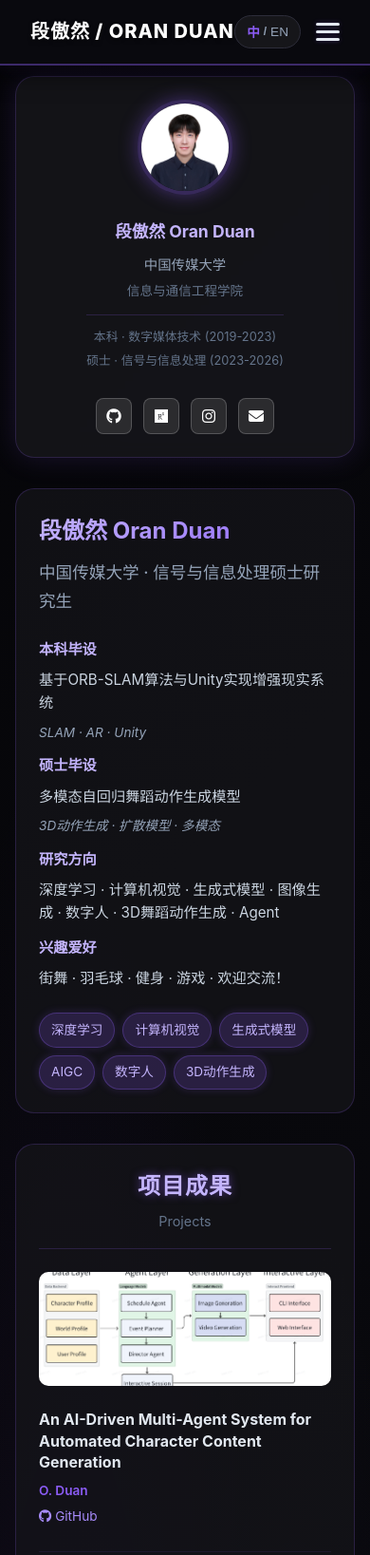
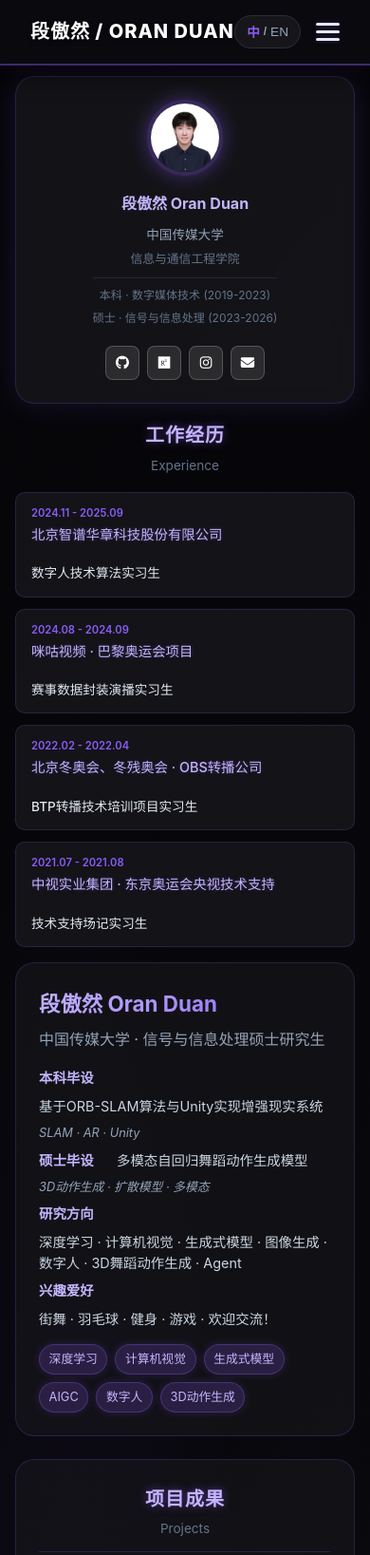
Before and after one commit to OranDuanStudy/oranduanstudy.github.io, a website: page index.html in a window 390 px wide. Shown: the top 1637 px of the page at 95% size. Drawn offline with Linux system fonts and the light colour scheme; some packages are replaced by stand-ins of ours; a script that the page names is missing; some icons are missing.

Commit message:
refactor: new layout with experience sidebar fixed
- Three-column layout: profile | main content | experience
- Fixed experience sidebar: period/company/position in single row
- Removed text particle effect
- Removed chat widget
- Simplified navbar items: 关于|项目|荣誉|照片|联系
- Profile card: avatar + education only, no stats
- Main content: intro, projects, awards, gallery, contact, visits
- Experience sidebar: company, position, time only

```diff
--- a/assets/css/hero.css
+++ b/assets/css/hero.css
@@ -1,5 +1,5 @@
 /* ========================================
-   三栏布局主样式 - Main Content Three-Column Layout
+   主样式 - Main Styles
    ======================================== */
 
 /* 主体内容区域 */
@@ -7,7 +7,7 @@
     min-height: 100vh;
     background: linear-gradient(135deg, #050508 0%, #0a0a0f 50%, #1a1a2e 100%);
     color: white;
-    padding: 6rem 2rem 4rem;
+    padding: 6rem 1.5rem 4rem;
     position: relative;
 }
 
@@ -23,14 +23,16 @@
     pointer-events: none;
 }
 
-.main-container {
-    max-width: 1400px;
+/* 内容包装器 - 三栏布局 */
+.content-wrapper {
+    max-width: 1600px;
     margin: 0 auto;
     display: grid;
-    grid-template-columns: 280px 1fr 280px;
-    gap: 2rem;
+    grid-template-columns: 260px 1fr 320px;
+    gap: 1.5rem;
     position: relative;
     z-index: 1;
+    align-items: start;
 }
 
 /* ========================================
@@ -39,7 +41,6 @@
 .profile-sidebar {
     position: sticky;
     top: 6rem;
-    height: fit-content;
 }
 
 .profile-card {
@@ -52,8 +53,8 @@
 }
 
 .profile-avatar {
-    width: 140px;
-    height: 140px;
+    width: 120px;
+    height: 120px;
     border-radius: 50%;
     overflow: hidden;
     margin: 0 auto 1rem;
@@ -72,47 +73,47 @@
 }
 
 .profile-info h3 {
-    font-size: 1.1rem;
+    font-size: 1rem;
     margin-bottom: 0.5rem;
     color: #c4b5fd;
 }
 
 .profile-university {
     color: #94a3b8;
-    font-size: 0.9rem;
-    margin-bottom: 0.25rem;
+    font-size: 0.85rem;
+    margin-bottom: 0.2rem;
 }
 
 .profile-school {
     color: #64748b;
-    font-size: 0.85rem;
-    margin-bottom: 0.75rem;
+    font-size: 0.8rem;
+    margin-bottom: 0.5rem;
 }
 
 .profile-edu {
-    font-size: 0.8rem;
+    font-size: 0.75rem;
     color: #64748b;
     border-top: 1px solid rgba(139, 92, 246, 0.2);
-    padding-top: 0.75rem;
+    padding-top: 0.5rem;
     margin-top: 0.5rem;
 }
 
 .profile-edu p {
-    margin-bottom: 0.25rem;
+    margin-bottom: 0.2rem;
 }
 
 .profile-social {
     display: flex;
     justify-content: center;
-    gap: 0.75rem;
+    gap: 0.5rem;
     margin-top: 1rem;
     padding-top: 1rem;
     border-top: 1px solid rgba(139, 92, 246, 0.2);
 }
 
 .profile-social a {
-    width: 38px;
-    height: 38px;
+    width: 36px;
+    height: 36px;
     display: flex;
     align-items: center;
     justify-content: center;
@@ -132,14 +133,17 @@
 }
 
 .profile-social i {
-    font-size: 1rem;
+    font-size: 0.9rem;
 }
 
 /* ========================================
-   中间内容区域
+   中间主内容区域
    ======================================== */
-.content-center {
+.content-main {
     min-width: 0;
+    display: flex;
+    flex-direction: column;
+    gap: 1.5rem;
 }
 
 /* 个人介绍区块 */
@@ -147,14 +151,13 @@
     background: rgba(22, 22, 26, 0.7);
     border: 1px solid rgba(139, 92, 246, 0.2);
     border-radius: 20px;
-    padding: 2rem;
-    margin-bottom: 2rem;
+    padding: 1.5rem;
 }
 
 .intro-section h1 {
-    font-size: 2rem;
+    font-size: 1.75rem;
     font-weight: 700;
-    margin-bottom: 0.5rem;
+    margin-bottom: 0.3rem;
     background: linear-gradient(135deg, #c4b5fd 0%, #a78bfa 50%, #8b5cf6 100%);
     -webkit-background-clip: text;
     -webkit-text-fill-color: transparent;
@@ -162,35 +165,35 @@
 }
 
 .intro-title {
-    font-size: 1.1rem;
+    font-size: 1rem;
     color: #94a3b8;
-    margin-bottom: 1.5rem;
+    margin-bottom: 1rem;
     font-weight: 500;
 }
 
 .intro-items {
-    margin-bottom: 1.5rem;
+    margin-bottom: 1rem;
 }
 
 .intro-item {
     display: flex;
     flex-wrap: wrap;
     align-items: baseline;
-    gap: 0.5rem 1rem;
-    margin-bottom: 0.75rem;
+    gap: 0.5rem 0.75rem;
+    margin-bottom: 0.5rem;
     color: #cbd5e1;
-    font-size: 0.95rem;
-    line-height: 1.6;
+    font-size: 0.9rem;
+    line-height: 1.5;
 }
 
 .intro-item strong {
     color: #c4b5fd;
     font-weight: 600;
-    min-width: 80px;
+    min-width: 70px;
 }
 
 .intro-tags {
-    font-size: 0.85rem;
+    font-size: 0.8rem;
     color: #94a3b8;
     font-style: italic;
 }
@@ -205,9 +208,9 @@
     background: rgba(139, 92, 246, 0.2);
     border: 1px solid rgba(139, 92, 246, 0.3);
     color: #c4b5fd;
-    padding: 0.35rem 0.75rem;
+    padding: 0.25rem 0.6rem;
     border-radius: 20px;
-    font-size: 0.85rem;
+    font-size: 0.8rem;
 }
 
 /* 通用区块 */
@@ -215,38 +218,37 @@
     background: rgba(22, 22, 26, 0.7);
     border: 1px solid rgba(139, 92, 246, 0.2);
     border-radius: 20px;
-    padding: 2rem;
-    margin-bottom: 2rem;
+    padding: 1.5rem;
 }
 
 .section-header {
-    margin-bottom: 1.5rem;
-    padding-bottom: 1rem;
+    margin-bottom: 1rem;
+    padding-bottom: 0.75rem;
     border-bottom: 1px solid rgba(139, 92, 246, 0.2);
 }
 
 .section-header h2 {
-    font-size: 1.5rem;
+    font-size: 1.25rem;
     color: #c4b5fd;
-    margin-bottom: 0.25rem;
+    margin-bottom: 0.2rem;
 }
 
 .section-header p {
     color: #64748b;
-    font-size: 0.9rem;
+    font-size: 0.85rem;
 }
 
 /* 项目列表 */
 .project-list {
     display: flex;
     flex-direction: column;
-    gap: 1.5rem;
+    gap: 1rem;
 }
 
 .project-item {
     display: flex;
-    gap: 1.5rem;
-    padding-bottom: 1.5rem;
+    gap: 1rem;
+    padding-bottom: 1rem;
     border-bottom: 1px solid rgba(139, 92, 246, 0.1);
 }
 
@@ -256,10 +258,10 @@
 }
 
 .project-thumb {
-    width: 100px;
-    height: 80px;
+    width: 80px;
+    height: 60px;
     flex-shrink: 0;
-    border-radius: 10px;
+    border-radius: 8px;
     overflow: hidden;
     background: rgba(0,0,0,0.3);
 }
@@ -276,37 +278,37 @@
 }
 
 .project-content h3 {
-    font-size: 1rem;
+    font-size: 0.9rem;
     color: #e2e8f0;
-    margin-bottom: 0.5rem;
+    margin-bottom: 0.3rem;
     line-height: 1.4;
 }
 
 .project-authors {
-    font-size: 0.85rem;
+    font-size: 0.8rem;
     color: #94a3b8;
-    margin-bottom: 0.25rem;
+    margin-bottom: 0.2rem;
 }
 
 .project-venue {
-    font-size: 0.8rem;
+    font-size: 0.75rem;
     color: #64748b;
-    margin-bottom: 0.5rem;
+    margin-bottom: 0.3rem;
 }
 
 .project-links {
     display: flex;
     flex-wrap: wrap;
-    gap: 1rem;
+    gap: 0.75rem;
 }
 
 .project-links a {
     color: #a78bfa;
     text-decoration: none;
-    font-size: 0.85rem;
+    font-size: 0.8rem;
     display: flex;
     align-items: center;
-    gap: 0.25rem;
+    gap: 0.2rem;
 }
 
 .project-links a:hover {
@@ -319,26 +321,27 @@
     font-weight: 600;
 }
 
-/* 荣誉列表 */
-.honors-list {
+/* 荣誉网格 */
+.honors-grid {
     display: grid;
     grid-template-columns: repeat(2, 1fr);
-    gap: 0.75rem;
+    gap: 0.5rem;
 }
 
 .honor-item {
     display: flex;
-    gap: 1rem;
-    padding: 0.75rem;
+    gap: 0.75rem;
+    padding: 0.5rem 0.75rem;
     background: rgba(0,0,0,0.2);
-    border-radius: 8px;
-    font-size: 0.9rem;
+    border-radius: 6px;
+    font-size: 0.85rem;
 }
 
 .honor-year {
     color: #8b5cf6;
     font-weight: 600;
-    min-width: 80px;
+    min-width: 70px;
+    flex-shrink: 0;
 }
 
 .honor-title {
@@ -348,7 +351,7 @@
 /* 照片墙 */
 .gallery-scroll {
     display: flex;
-    gap: 1rem;
+    gap: 0.75rem;
     overflow-x: auto;
     padding-bottom: 0.5rem;
 }
@@ -368,10 +371,10 @@
 }
 
 .gallery-item {
-    width: 200px;
-    height: 150px;
+    width: 180px;
+    height: 120px;
     flex-shrink: 0;
-    border-radius: 12px;
+    border-radius: 10px;
     overflow: hidden;
 }
 
@@ -384,26 +387,28 @@
 /* 联系方式 */
 .contact-content p {
     color: #94a3b8;
-    margin-bottom: 1rem;
-    line-height: 1.6;
+    margin-bottom: 0.75rem;
+    line-height: 1.5;
+    font-size: 0.9rem;
 }
 
 .contact-links {
     display: flex;
     flex-wrap: wrap;
-    gap: 1rem;
+    gap: 0.5rem;
 }
 
 .contact-links a {
     display: flex;
     align-items: center;
-    gap: 0.5rem;
+    gap: 0.4rem;
     color: #a78bfa;
     text-decoration: none;
-    padding: 0.5rem 1rem;
+    padding: 0.4rem 0.75rem;
     background: rgba(139, 92, 246, 0.1);
     border: 1px solid rgba(139, 92, 246, 0.2);
-    border-radius: 8px;
+    border-radius: 6px;
+    font-size: 0.85rem;
     transition: all 0.3s;
 }
 
@@ -412,13 +417,30 @@
     border-color: #8b5cf6;
 }
 
+/* 点击数 */
+.visitor-section {
+    text-align: center;
+}
+
+.visitor-counter {
+    display: inline-flex;
+    align-items: center;
+    gap: 0.5rem;
+    padding: 0.5rem 1rem;
+    font-size: 0.9rem;
+    color: #94a3b8;
+}
+
+.visitor-counter i {
+    color: #8b5cf6;
+}
+
 /* ========================================
-   右侧工作经历
+   右侧工作经历 - 关键：确保三列不换行
    ======================================== */
 .experience-sidebar {
     position: sticky;
     top: 6rem;
-    height: fit-content;
 }
 
 .experience-sidebar .section-header {
@@ -429,72 +451,63 @@
 .experience-list {
     display: flex;
     flex-direction: column;
-    gap: 1rem;
+    gap: 0.75rem;
 }
 
 .exp-item {
     background: rgba(22, 22, 26, 0.9);
     border: 1px solid rgba(139, 92, 246, 0.2);
-    border-radius: 12px;
-    padding: 1rem;
+    border-radius: 10px;
+    padding: 0.75rem 1rem;
+    /* 关键：使用 CSS Grid 确保三列强制不换行 */
+    display: grid;
+    grid-template-columns: 90px 1fr;
+    grid-template-rows: auto auto;
+    gap: 0.25rem 0.5rem;
 }
 
 .exp-period {
-    font-size: 0.8rem;
+    grid-column: 1;
+    grid-row: 1;
+    font-size: 0.7rem;
     color: #8b5cf6;
     font-weight: 600;
-    margin-bottom: 0.5rem;
+    white-space: nowrap;
 }
 
 .exp-company {
-    font-size: 0.85rem;
+    grid-column: 2;
+    grid-row: 1;
+    font-size: 0.75rem;
     color: #94a3b8;
-    margin-bottom: 0.25rem;
-    line-height: 1.4;
+    line-height: 1.3;
+    overflow: hidden;
+    text-overflow: ellipsis;
+    white-space: nowrap;
 }
 
 .exp-position {
-    font-size: 0.95rem;
+    grid-column: 1 / -1;
+    grid-row: 2;
+    font-size: 0.85rem;
     color: #e2e8f0;
     font-weight: 500;
-}
-
-/* ========================================
-   页脚
-   ======================================== */
-footer {
-    background: rgba(10, 10, 15, 0.95);
-    padding: 2rem;
-    text-align: center;
-    color: #64748b;
-    border-top: 1px solid rgba(139, 92, 246, 0.2);
-}
-
-footer a {
-    color: #a78bfa;
-    text-decoration: none;
-}
-
-footer a:hover {
-    text-decoration: underline;
-}
-
-.visitor-counter {
-    margin-bottom: 1rem;
-    font-size: 0.9rem;
-}
-
-.counter-label {
-    margin: 0 0.5rem;
+    white-space: nowrap;
 }
 
 /* ========================================
    响应式布局
    ======================================== */
+@media (max-width: 1400px) {
+    .content-wrapper {
+        grid-template-columns: 240px 1fr 280px;
+    }
+}
+
 @media (max-width: 1200px) {
-    .main-container {
+    .content-wrapper {
         grid-template-columns: 1fr;
-        max-width: 800px;
+        max-width: 900px;
     }
 
     .profile-sidebar,
@@ -502,16 +515,16 @@ footer a:hover {
         position: static;
     }
 
-    .profile-sidebar .profile-card {
+    .profile-card {
         display: flex;
         align-items: center;
-        gap: 1.5rem;
+        gap: 1rem;
         text-align: left;
     }
 
     .profile-avatar {
-        width: 100px;
-        height: 100px;
+        width: 80px;
+        height: 80px;
         margin: 0;
     }
 
@@ -520,42 +533,29 @@ footer a:hover {
         border-top: none;
         padding-top: 0;
         margin-top: 0;
+        flex-wrap: wrap;
     }
 
-    .experience-sidebar .experience-list {
+    .experience-list {
         display: grid;
         grid-template-columns: repeat(2, 1fr);
     }
 
-    .honors-list {
+    .honors-grid {
         grid-template-columns: 1fr;
     }
 }
 
-@media (max-width: 600px) {
+@media (max-width: 768px) {
     .main-content {
         padding: 5rem 1rem 2rem;
     }
 
-    .intro-section,
-    .section-block {
-        padding: 1.5rem;
+    .content-wrapper {
+        gap: 1rem;
     }
 
-    .intro-section h1 {
-        font-size: 1.5rem;
-    }
-
-    .profile-sidebar .profile-card {
-        flex-direction: column;
-        text-align: center;
-    }
-
-    .profile-social {
-        justify-content: center;
-    }
-
-    .experience-sidebar .experience-list {
+    .experience-list {
         grid-template-columns: 1fr;
     }
 
@@ -565,12 +565,12 @@ footer a:hover {
 
     .project-thumb {
         width: 100%;
-        height: 120px;
+        height: 100px;
     }
 
     .gallery-item {
-        width: 280px;
-        height: 200px;
+        width: 240px;
+        height: 160px;
     }
 
     .contact-links {
@@ -581,3 +581,33 @@ footer a:hover {
         justify-content: center;
     }
 }
+
+@media (max-width: 480px) {
+    .profile-card {
+        flex-direction: column;
+        text-align: center;
+    }
+
+    .profile-social {
+        justify-content: center;
+    }
+
+    .intro-section h1 {
+        font-size: 1.4rem;
+    }
+
+    .exp-item {
+        grid-template-columns: 1fr;
+    }
+
+    .exp-period,
+    .exp-company,
+    .exp-position {
+        grid-column: 1;
+        grid-row: auto;
+    }
+
+    .exp-company {
+        white-space: normal;
+    }
+}
--- a/index.html
+++ b/index.html
@@ -50,10 +50,10 @@
 
 
     <!-- ========================================
-         主体内容区域 - 三栏布局
+         主体内容区域
          ======================================== -->
     <section class="main-content" id="home">
-        <div class="main-container">
+        <div class="content-wrapper">
 
             <!-- 左侧：个人资料卡片 -->
             <aside class="profile-sidebar">
@@ -87,8 +87,40 @@
                 </div>
             </aside>
 
-            <!-- 中间：个人介绍 -->
-            <div class="content-center">
+            <!-- 右侧：工作经历（固定在右侧） -->
+            <aside class="experience-sidebar">
+                <div class="section-header">
+                    <h2>工作经历</h2>
+                    <p>Experience</p>
+                </div>
+                <div class="experience-list">
+                    <div class="exp-item">
+                        <div class="exp-period">2024.11 - 2025.09</div>
+                        <div class="exp-company">北京智谱华章科技股份有限公司</div>
+                        <div class="exp-position">数字人技术算法实习生</div>
+                    </div>
+                    <div class="exp-item">
+                        <div class="exp-period">2024.08 - 2024.09</div>
+                        <div class="exp-company">咪咕视频 · 巴黎奥运会项目</div>
+                        <div class="exp-position">赛事数据封装演播实习生</div>
+                    </div>
+                    <div class="exp-item">
+                        <div class="exp-period">2022.02 - 2022.04</div>
+                        <div class="exp-company">北京冬奥会、冬残奥会 · OBS转播公司</div>
+                        <div class="exp-position">BTP转播技术培训项目实习生</div>
+                    </div>
+                    <div class="exp-item">
+                        <div class="exp-period">2021.07 - 2021.08</div>
+                        <div class="exp-company">中视实业集团 · 东京奥运会央视技术支持</div>
+                        <div class="exp-position">技术支持场记实习生</div>
+                    </div>
+                </div>
+            </aside>
+
+            <!-- 中间主内容区 -->
+            <div class="content-main">
+
+                <!-- 个人介绍区块 -->
                 <div class="intro-section" id="about">
                     <h1>段傲然 Oran Duan</h1>
                     <p class="intro-title">中国传媒大学 · 信号与信息处理硕士研究生</p>
@@ -232,7 +264,7 @@
                         <h2>荣誉奖项</h2>
                         <p>Honors & Awards</p>
                     </div>
-                    <div class="honors-list">
+                    <div class="honors-grid">
                         <div class="honor-item">
                             <span class="honor-year">2024-2025</span>
                             <span class="honor-title">研究生国家奖学金</span>
@@ -243,11 +275,11 @@
                         </div>
                         <div class="honor-item">
                             <span class="honor-year">2023</span>
-                            <span class="honor-title">毕业生优秀学生干部（本专科生）</span>
+                            <span class="honor-title">毕业生优秀学生干部</span>
                         </div>
                         <div class="honor-item">
                             <span class="honor-year">2019-2023</span>
-                            <span class="honor-title">三学年 国家励志奖学金</span>
+                            <span class="honor-title">三学年国家励志奖学金</span>
                         </div>
                         <div class="honor-item">
                             <span class="honor-year">2019-2020</span>
@@ -259,23 +291,19 @@
                         </div>
                         <div class="honor-item">
                             <span class="honor-year">2021</span>
-                            <span class="honor-title">第十八届首都高校"风采之星"才艺大赛亚军</span>
+                            <span class="honor-title">首都高校"风采之星"亚军</span>
                         </div>
                         <div class="honor-item">
                             <span class="honor-year">2021</span>
-                            <span class="honor-title">第十二届蓝桥杯C/C++组北京赛区三等奖</span>
+                            <span class="honor-title">蓝桥杯C/C++组北京赛区三等奖</span>
                         </div>
                         <div class="honor-item">
                             <span class="honor-year">2022</span>
-                            <span class="honor-title">第八届"互联网＋"创新创业大赛北京赛区三等奖</span>
+                            <span class="honor-title">"互联网＋"创新创业大赛北京赛区三等奖</span>
                         </div>
                         <div class="honor-item">
                             <span class="honor-year">2022</span>
-                            <span class="honor-title">北京冬奥会OBS奥运转播服务</span>
-                        </div>
-                        <div class="honor-item">
-                            <span class="honor-year">2022</span>
-                            <span class="honor-title">北京冬残奥会OBS奥运转播服务</span>
+                            <span class="honor-title">北京冬奥会/冬残奥会OBS转播服务</span>
                         </div>
                         <div class="honor-item">
                             <span class="honor-year">2023</span>
@@ -334,59 +362,23 @@
                         </div>
                     </div>
                 </div>
-            </div>
 
-            <!-- 右侧：工作经历 -->
-            <aside class="experience-sidebar">
-                <div class="section-header">
-                    <h2>工作经历</h2>
-                    <p>Experience</p>
-                </div>
-                <div class="experience-list">
-                    <div class="exp-item">
-                        <div class="exp-period">2024.11 - 2025.09</div>
-                        <div class="exp-company">北京智谱华章科技股份有限公司</div>
-                        <div class="exp-position">数字人技术算法实习生</div>
-                    </div>
-                    <div class="exp-item">
-                        <div class="exp-period">2024.08 - 2024.09</div>
-                        <div class="exp-company">咪咕视频 · 巴黎奥运会项目</div>
-                        <div class="exp-position">赛事数据封装演播实习生</div>
-                    </div>
-                    <div class="exp-item">
-                        <div class="exp-period">2022.02 - 2022.04</div>
-                        <div class="exp-company">北京冬奥会、冬残奥会 · OBS转播公司</div>
-                        <div class="exp-position">BTP转播技术培训项目实习生</div>
-                    </div>
-                    <div class="exp-item">
-                        <div class="exp-period">2021.07 - 2021.08</div>
-                        <div class="exp-company">中视实业集团 · 东京奥运会央视技术支持</div>
-                        <div class="exp-position">技术支持场记实习生</div>
+                <!-- 点击数 -->
+                <div class="section-block visitor-section">
+                    <div class="visitor-counter">
+                        <i class="fas fa-eye"></i>
+                        <span class="counter-label">Visits</span>
+                        <span class="counter-number">
+                            <span id="busuanzi_container_site_pv">
+                                <span id="busuanzi_value_site_pv"></span>
+                            </span>
+                        </span>
                     </div>
                 </div>
-            </aside>
+            </div>
 
         </div>
     </section>
-
-
-    <!-- 页脚 -->
-    <footer>
-        <div class="visitor-counter">
-            <i class="fas fa-eye"></i>
-            <span class="counter-label">Visits</span>
-            <span class="counter-number">
-                <span id="busuanzi_container_site_pv">
-                    <span id="busuanzi_value_site_pv"></span>
-                </span>
-            </span>
-        </div>
-        <p>&copy; 2024 Oran Duan. Built with simplicity and passion.</p>
-        <p style="margin-top: 0.5rem;">
-            <a href="https://github.com/OranDuanStudy" target="_blank">GitHub</a> |
-            <a href="https://www.researchgate.net/profile/Oran-Duan" target="_blank">ResearchGate</a>
-        </p>
-    </footer>
 
 
     <!-- JavaScript 文件 -->
```
